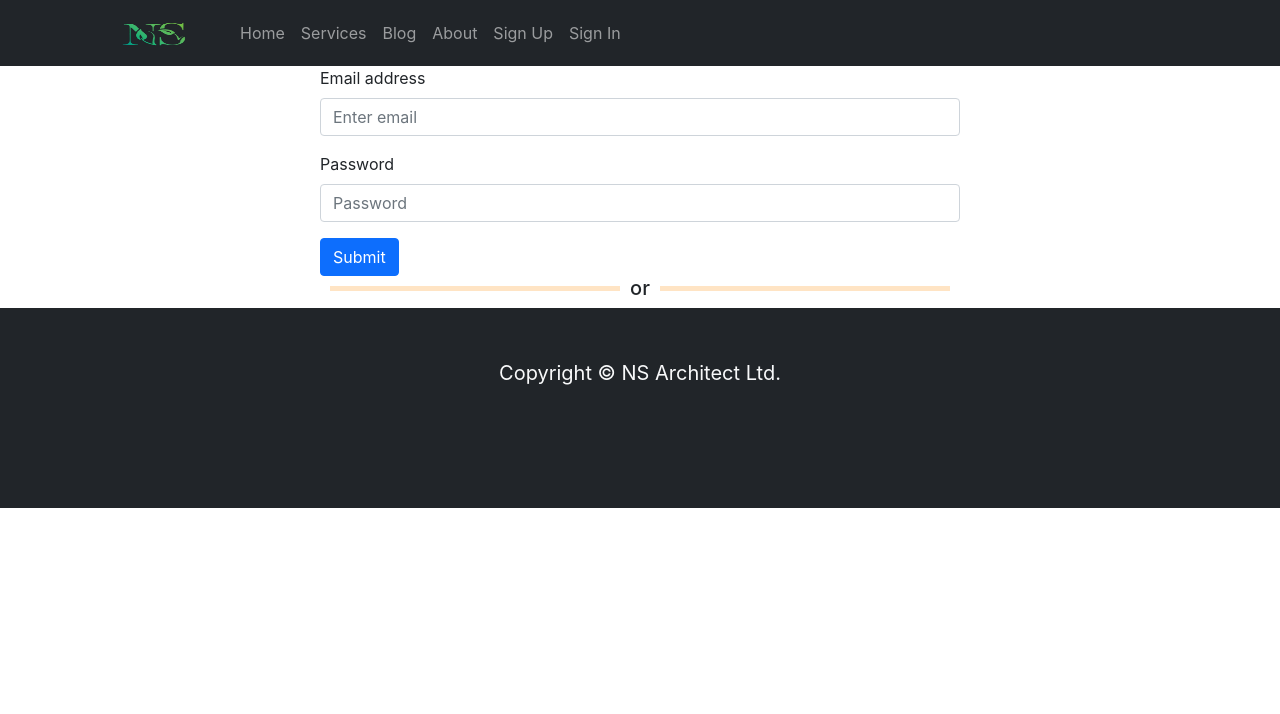
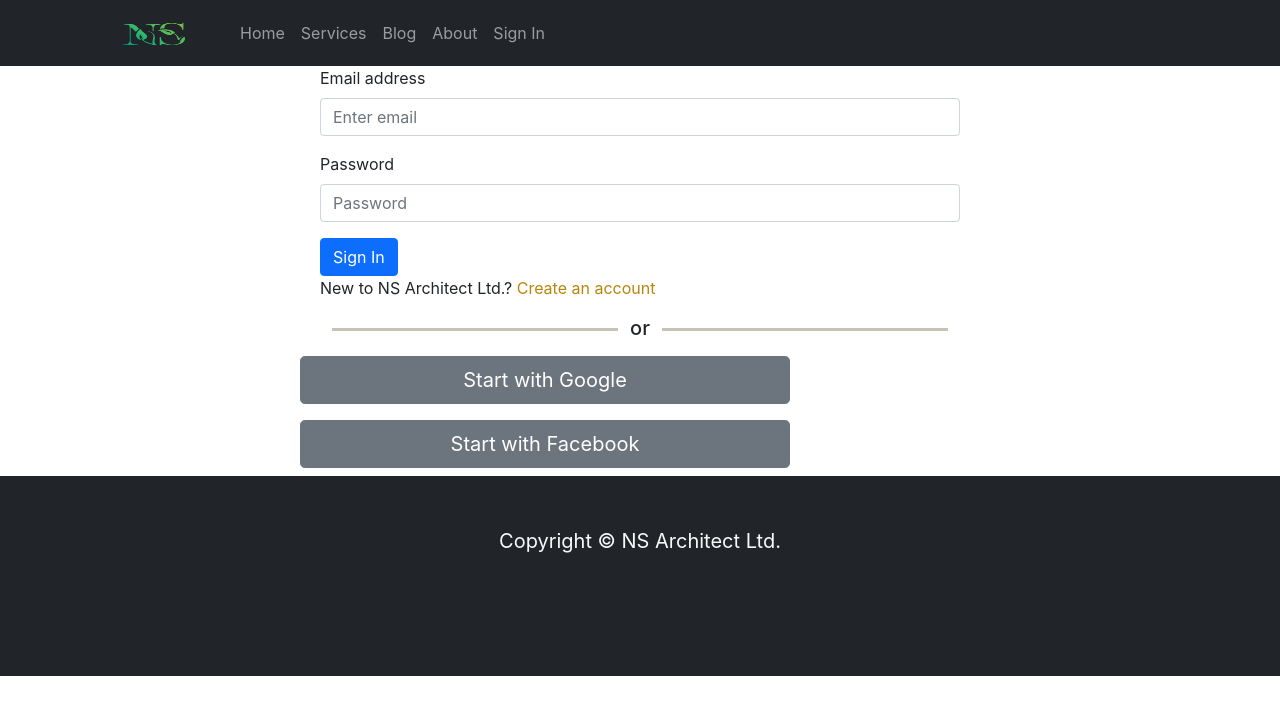
Before and after one commit to projit-1/projects-indipendent-service, a React (Create React App) app: page /signin in a window 1280 px wide. Shown: the top 714 px of the page. Built offline with nearby package versions, Linux system fonts and the light colour scheme.

Commit message:
signup page is added

```diff
--- a/package.json
+++ b/package.json
@@ -11,6 +11,7 @@
     "react": "^18.0.0",
     "react-bootstrap": "^2.2.3",
     "react-dom": "^18.0.0",
+    "react-firebase-hooks": "^5.0.3",
     "react-router-dom": "^6.3.0",
     "react-scripts": "5.0.1",
     "web-vitals": "^2.1.4"
--- a/src/Pages/Header/Header.js
+++ b/src/Pages/Header/Header.js
@@ -21,7 +21,7 @@ const Header = () => {
                             <Nav.Link as={Link} to="services">Services</Nav.Link>
                             <Nav.Link as={Link} to="blog">Blog</Nav.Link>
                             <Nav.Link as={Link} to="about">About</Nav.Link>
-                            <Nav.Link as={Link} to="signup">Sign Up</Nav.Link>
+                            {/* <Nav.Link as={Link} to="signup">Sign Up</Nav.Link> */}
                             <Nav.Link as={Link} to="signin">Sign In</Nav.Link>
                         </Nav>
                     </Navbar.Collapse>
--- a/src/Pages/SignIn/SignIn.js
+++ b/src/Pages/SignIn/SignIn.js
@@ -1,5 +1,6 @@
 import React from 'react';
 import { Button, Form } from 'react-bootstrap';
+import { Link } from 'react-router-dom';
 import './signIn.css'
 
 const SignIn = () => {
@@ -8,24 +9,39 @@ const SignIn = () => {
             <Form className='w-50 mx-auto'>
                 <Form.Group className="mb-3" controlId="formBasicEmail">
                     <Form.Label>Email address</Form.Label>
-                    <Form.Control type="email" placeholder="Enter email" />
+                    <Form.Control type="email" placeholder="Enter email" required />
                 </Form.Group>
                 <Form.Group className="mb-3" controlId="formBasicPassword">
                     <Form.Label>Password</Form.Label>
-                    <Form.Control type="password" placeholder="Password" />
+                    <Form.Control type="password" placeholder="Password" required />
                 </Form.Group>
                 <Form.Group className="mb-3" controlId="formBasicCheckbox">
                 </Form.Group>
                 <Button variant="primary" type="submit">
-                    Submit
+                    Sign In
                 </Button>
+                <p>
+                    New to NS Architect Ltd.? <Link className='form-link' to='/signup'>Create an account</Link>
+                </p>
             </Form>
+
             <div className='d-flex w-50 mx-auto'>
                 <div className=' sign w-100 '></div>
                 <div> <h5>or</h5></div>
                 <div className=' sign w-100'></div>
             </div>
-
+            <div className="with-google ">
+                <form className='mx-auto my-2'>
+                    <Button className='w-50' variant="secondary" size="lg">
+                        Start with Google
+                    </Button>
+                </form>
+                <form className='mx-auto'>
+                    <Button className='w-50 my-2' variant="secondary" size="lg">
+                        Start with Facebook
+                    </Button>
+                </form>
+            </div>
         </div>
     );
 };
--- a/src/Pages/SignIn/signIn.css
+++ b/src/Pages/SignIn/signIn.css
@@ -1,5 +1,14 @@
+.form-link {
+    color: darkgoldenrod;
+    text-decoration: none;
+}
+
 .sign {
-    height: 5px;
-    background-color: bisque;
-    margin: 10px;
+    height: 3px;
+    background-color: rgb(201, 193, 184);
+    margin: 12px;
 }
+
+.with-google {
+    margin-left: 300px;
+}
--- a/src/Pages/SignUp/SignUp.js
+++ b/src/Pages/SignUp/SignUp.js
@@ -1,26 +1,74 @@
-import React from 'react';
+import React, { useState } from 'react';
 import { Button, Form } from 'react-bootstrap';
+import { Link, useNavigate } from 'react-router-dom';
+import { useCreateUserWithEmailAndPassword } from 'react-firebase-hooks/auth';
+import auth from '../../firebase.init';
 
 const SignUp = () => {
+    const [email, setEmail] = useState("");
+    const [password, setPassword] = useState("");
+    const [confirmPassword, setConfirmPassword] = useState("");
+    const [error, setError] = useState("");
+    const navigate = useNavigate();
+
+    const [createUserWithEmailAndPassword, user] = useCreateUserWithEmailAndPassword(auth)
+
+    const handleEmailBlur = event => {
+        setEmail(event.target.value);
+    }
+    const handlePasswordBlur = event => {
+        setPassword(event.target.value);
+    }
+    const handleConfirmPasswordBlur = event => {
+        setConfirmPassword(event.target.value);
+    }
+
+    if (user) {
+        navigate('/home');
+    }
+    // const handleEmailBlur = event => {
+    //     setEmail(event.target.value);
+    // }
+
+    const handeCreateUser = event => {
+        event.preventDefault();
+        if (password !== confirmPassword) {
+            setError("Your two password didn't match")
+            return;
+        }
+
+        if (password.length < 6) {
+            setError("password must be 6 characters or longer");
+            return;
+        }
+
+
+        createUserWithEmailAndPassword(email, password);
+
+
+
+    }
     return (
         <div>
             <h3 className='w-50 mx-auto bg-dark mt-2 text-light py-2 px-5'>Register Here</h3>
-            <Form className='w-50 mx-auto'>
+            <Form onSubmit={handeCreateUser} className='w-50 mx-auto'>
                 <Form.Group className="mb-3" controlId="formBasicEmail">
-                    <Form.Label>Name *</Form.Label>
-                    <Form.Control type="text" placeholder="Your full name" />
                     <Form.Label>Email address *</Form.Label>
-                    <Form.Control type="email" placeholder="Enter email" />
+                    <Form.Control onBlur={handleEmailBlur} type="email" placeholder="Enter email" required />
                 </Form.Group>
                 <Form.Group className="mb-3" controlId="formBasicPassword">
                     <Form.Label>Password *</Form.Label>
-                    <Form.Control type="password" placeholder="Password" />
+                    <Form.Control onBlur={handlePasswordBlur} type="password" placeholder="Password" required />
                     <Form.Label>Confirm Password * </Form.Label>
-                    <Form.Control type="password" placeholder="Password" />
+                    <Form.Control onBlur={handleConfirmPasswordBlur} type="password" placeholder="Confirm Password" required />
                 </Form.Group>
+                <p className='text-danger'>{error}</p>
                 <Button variant="primary" type="submit">
-                    Submit
+                    Sign Up
                 </Button>
+                <p>
+                    Already have an accout? <Link className='form-link' to='/signin'>Sign In</Link>
+                </p>
             </Form>
         </div>
     );
```
Also changed, not shown: 1 other file (tests, documents, lock files or other folders).
